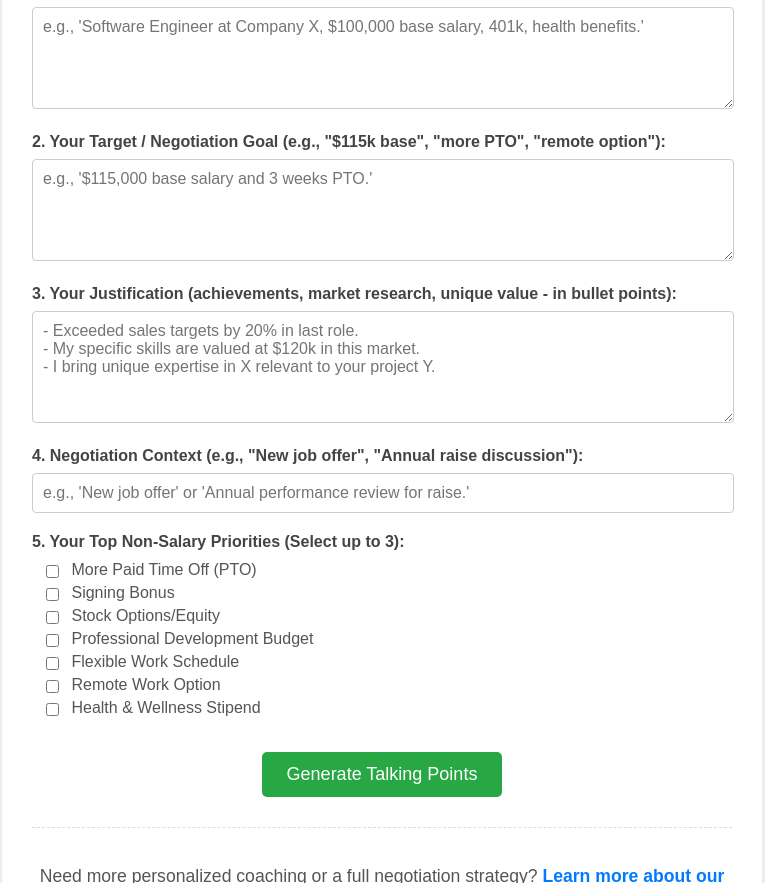
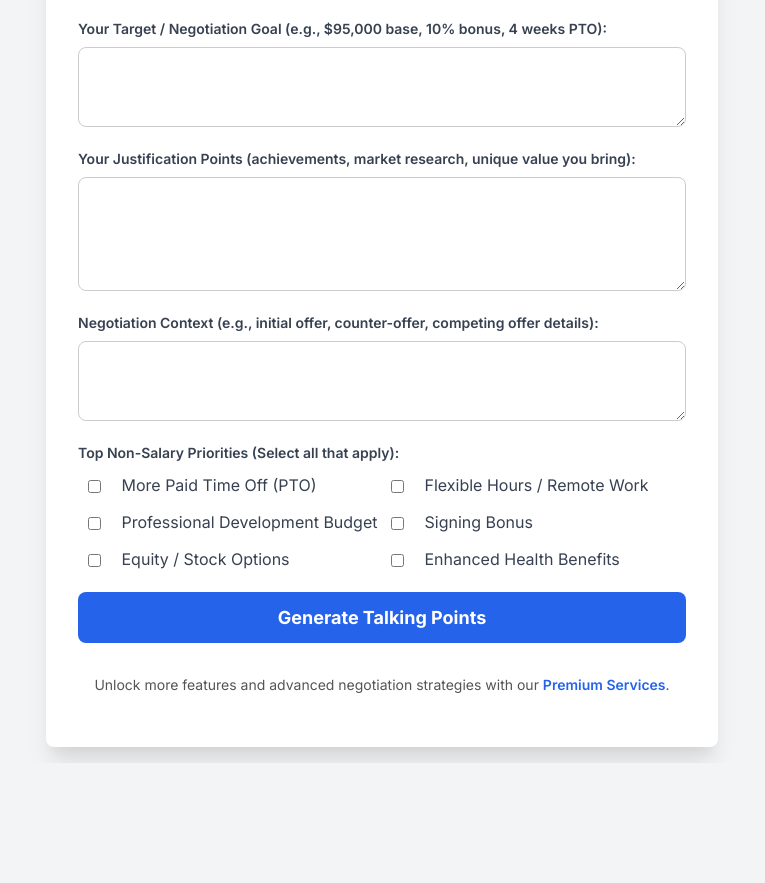
Before and after one commit to Carls-Projects/salary-negotiator-tool, a website: page index.html in a window 1280 px wide. Shown: the part 219-1102 px from the top of the page, without its empty margins (258-1023 px from the left). After the commit the page ends 982 px from the top, so only its background shows below. Drawn offline with nearby package versions, Linux system fonts and the light colour scheme.

```diff
--- a/index.html
+++ b/index.html
@@ -3,58 +3,120 @@
 <head>
     <meta charset="UTF-8">
     <meta name="viewport" content="width=device-width, initial-scale=1.0">
-    <title>AI Salary Negotiation Talking Points Generator</title>
+    <title>Salary Negotiation AI Assistant</title>
+    <link href="https://cdn.jsdelivr.net/npm/tailwindcss@2.2.19/dist/tailwind.min.css" rel="stylesheet">
     <link rel="stylesheet" href="style.css">
+    <link href="https://fonts.googleapis.com/css2?family=Inter:wght@400;600;700&display=swap" rel="stylesheet">
+    <style>
+        body {
+            font-family: 'Inter', sans-serif;
+        }
+        /* Custom styles for the spinner */
+        .spinner {
+            animation: spin 1s linear infinite;
+        }
+        @keyframes spin {
+            0% { transform: rotate(0deg); }
+            100% { transform: rotate(360deg); }
+        }
+        /* Custom styles for the message box, replacing alert() */
+        .message-box {
+            background-color: #ffe0b2; /* Light orange */
+            color: #e65100; /* Dark orange */
+            border: 1px solid #e65100;
+            padding: 1rem;
+            border-radius: 0.5rem;
+            margin-top: 1rem;
+            text-align: center;
+            font-weight: 600;
+        }
+    </style>
 </head>
-<body>
-    <div class="container">
-        <h1>AI Salary Negotiation Talking Points Generator</h1>
-        <p>Get personalized talking points to confidently negotiate your next offer or raise. 💪</p>
+<body class="bg-gray-100 flex items-center justify-center min-h-screen p-4">
+    <div class="bg-white p-8 rounded-lg shadow-xl w-full max-w-2xl">
+        <h1 class="text-3xl font-bold text-gray-800 mb-6 text-center">Salary Negotiation AI Assistant</h1>
 
-        <div class="input-section">
-            <label for="offerDetails">1. Current Offer Details (e.g., "Software Engineer, $100k base, standard benefits"):</label>
-            <textarea id="offerDetails" rows="3" placeholder="e.g., 'Software Engineer at Company X, $100,000 base salary, 401k, health benefits.'"></textarea>
+        <!-- Input Form -->
+        <div class="space-y-4">
+            <div>
+                <label for="offerDetails" class="block text-gray-700 text-sm font-semibold mb-2">Current Offer Details (e.g., $80,000 base, no bonus, standard benefits):</label>
+                <textarea id="offerDetails" rows="2" class="w-full px-4 py-2 border rounded-lg focus:outline-none focus:ring-2 focus:ring-blue-500"></textarea>
             </div>
 
-        <div class="input-section">
-            <label for="targetGoal">2. Your Target / Negotiation Goal (e.g., "$115k base", "more PTO", "remote option"):</label>
-            <textarea id="targetGoal" rows="2" placeholder="e.g., '$115,000 base salary and 3 weeks PTO.'"></textarea>
+            <div>
+                <label for="targetGoal" class="block text-gray-700 text-sm font-semibold mb-2">Your Target / Negotiation Goal (e.g., $95,000 base, 10% bonus, 4 weeks PTO):</label>
+                <textarea id="targetGoal" rows="2" class="w-full px-4 py-2 border rounded-lg focus:outline-none focus:ring-2 focus:ring-blue-500"></textarea>
             </div>
 
-        <div class="input-section">
-            <label for="justificationPoints">3. Your Justification (achievements, market research, unique value - in bullet points):</label>
-            <textarea id="justificationPoints" rows="5" placeholder="- Exceeded sales targets by 20% in last role.&#10;- My specific skills are valued at $120k in this market.&#10;- I bring unique expertise in X relevant to your project Y."></textarea>
+            <div>
+                <label for="justificationPoints" class="block text-gray-700 text-sm font-semibold mb-2">Your Justification Points (achievements, market research, unique value you bring):</label>
+                <textarea id="justificationPoints" rows="4" class="w-full px-4 py-2 border rounded-lg focus:outline-none focus:ring-2 focus:ring-blue-500"></textarea>
             </div>
 
-        <div class="input-section">
-            <label for="negotiationContext">4. Negotiation Context (e.g., "New job offer", "Annual raise discussion"):</label>
-            <input type="text" id="negotiationContext" placeholder="e.g., 'New job offer' or 'Annual performance review for raise.'">
+            <div>
+                <label for="negotiationContext" class="block text-gray-700 text-sm font-semibold mb-2">Negotiation Context (e.g., initial offer, counter-offer, competing offer details):</label>
+                <textarea id="negotiationContext" rows="2" class="w-full px-4 py-2 border rounded-lg focus:outline-none focus:ring-2 focus:ring-blue-500"></textarea>
             </div>
 
-        <div class="input-section">
-            <label>5. Your Top Non-Salary Priorities (Select up to 3):</label>
-            <div class="checkbox-group">
-                <input type="checkbox" id="priorityPTO" value="More Paid Time Off"> <label for="priorityPTO">More Paid Time Off (PTO)</label><br>
-                <input type="checkbox" id="priorityBonus" value="Signing Bonus"> <label for="priorityBonus">Signing Bonus</label><br>
-                <input type="checkbox" id="priorityEquity" value="Stock Options/Equity"> <label for="priorityEquity">Stock Options/Equity</label><br>
-                <input type="checkbox" id="priorityDev" value="Professional Development Budget"> <label for="priorityDev">Professional Development Budget</label><br>
-                <input type="checkbox" id="priorityFlex" value="Flexible Work Schedule"> <label for="priorityFlex">Flexible Work Schedule</label><br>
-                <input type="checkbox" id="priorityRemote" value="Remote Work Option"> <label for="priorityRemote">Remote Work Option</label><br>
-                <input type="checkbox" id="priorityWellness" value="Health & Wellness Stipend"> <label for="priorityWellness">Health & Wellness Stipend</label><br>
+            <!-- Non-Salary Priorities Checkboxes -->
+            <div class="mb-4">
+                <label class="block text-gray-700 text-sm font-semibold mb-2">Top Non-Salary Priorities (Select all that apply):</label>
+                <div class="checkbox-group grid grid-cols-1 md:grid-cols-2 gap-2">
+                    <label class="inline-flex items-center">
+                        <input type="checkbox" value="More PTO" class="form-checkbox text-blue-600 rounded">
+                        <span class="ml-2 text-gray-700">More Paid Time Off (PTO)</span>
+                    </label>
+                    <label class="inline-flex items-center">
+                        <input type="checkbox" value="Flexible Hours" class="form-checkbox text-blue-600 rounded">
+                        <span class="ml-2 text-gray-700">Flexible Hours / Remote Work</span>
+                    </label>
+                    <label class="inline-flex items-center">
+                        <input type="checkbox" value="Professional Development Budget" class="form-checkbox text-blue-600 rounded">
+                        <span class="ml-2 text-gray-700">Professional Development Budget</span>
+                    </label>
+                    <label class="inline-flex items-center">
+                        <input type="checkbox" value="Signing Bonus" class="form-checkbox text-blue-600 rounded">
+                        <span class="ml-2 text-gray-700">Signing Bonus</span>
+                    </label>
+                    <label class="inline-flex items-center">
+                        <input type="checkbox" value="Equity/Stock Options" class="form-checkbox text-blue-600 rounded">
+                        <span class="ml-2 text-gray-700">Equity / Stock Options</span>
+                    </label>
+                    <label class="inline-flex items-center">
+                        <input type="checkbox" value="Health Benefits" class="form-checkbox text-blue-600 rounded">
+                        <span class="ml-2 text-gray-700">Enhanced Health Benefits</span>
+                    </label>
                 </div>
             </div>
 
-        <button id="generateButton">Generate Talking Points</button>
-
-        <div id="results" class="hidden">
-            <h2>Your Negotiation Talking Points:</h2>
-            <div id="loadingSpinner" class="spinner hidden"></div>
-            <pre id="negotiationOutput"></pre>
-            <button id="copyToClipboard">Copy Points</button>
+            <button id="generateButton" class="w-full bg-blue-600 text-white font-bold py-3 px-4 rounded-lg hover:bg-blue-700 focus:outline-none focus:ring-2 focus:ring-blue-500 focus:ring-opacity-50 transition duration-300">
+                Generate Talking Points
+            </button>
         </div>
 
-        <div class="monetization-cta">
-            <p>Need more personalized coaching or a full negotiation strategy? <a href="https://yourwebsite.com/premium-services" id="monetizationLink" target="_blank">Learn more about our premium services!</a></p>
+        <!-- Loading Spinner -->
+        <div id="loadingSpinner" class="hidden flex justify-center items-center mt-8">
+            <svg class="animate-spin h-8 w-8 text-blue-600" xmlns="http://www.w3.org/2000/svg" fill="none" viewBox="0 0 24 24">
+                <circle class="opacity-25" cx="12" cy="12" r="10" stroke="currentColor" stroke-width="4"></circle>
+                <path class="opacity-75" fill="currentColor" d="M4 12a8 8 0 018-8V0C5.373 0 0 5.373 0 12h4zm2 5.291A7.962 7.962 0 014 12H0c0 3.042 1.135 5.824 3 7.938l3-2.647z"></path>
+            </svg>
+            <span class="ml-3 text-gray-600">Generating...</span>
+        </div>
+
+        <!-- Results Display -->
+        <div id="results" class="hidden mt-8 p-6 bg-gray-50 border border-gray-200 rounded-lg shadow-inner">
+            <h2 class="text-xl font-semibold text-gray-800 mb-4">Generated Talking Points:</h2>
+            <div id="negotiationOutput" class="whitespace-pre-wrap text-gray-700 leading-relaxed">
+                <!-- AI generated content will appear here -->
+            </div>
+            <button id="copyToClipboard" class="mt-4 bg-gray-200 text-gray-800 font-bold py-2 px-4 rounded-lg hover:bg-gray-300 focus:outline-none focus:ring-2 focus:ring-gray-400 transition duration-300">
+                Copy to Clipboard
+            </button>
+        </div>
+
+        <!-- Monetization Link -->
+        <div class="mt-8 text-center text-gray-600 text-sm">
+            <p>Unlock more features and advanced negotiation strategies with our <a id="monetizationLink" href="https://yourwebsite.com/premium-services" class="text-blue-600 hover:underline font-semibold">Premium Services</a>.</p>
         </div>
 
     </div>
```
Lines whose indentation alone changed are shown as unchanged.
